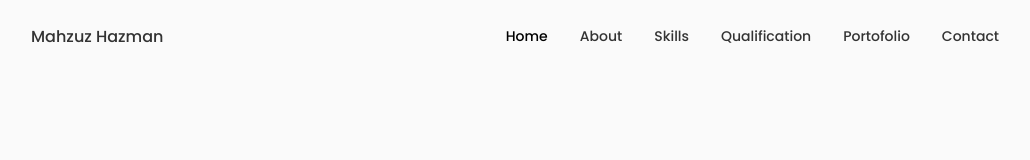
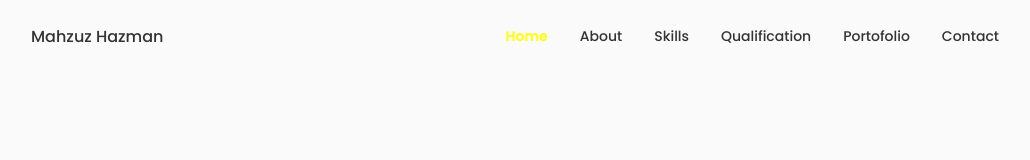
Before and after one commit to MahzuzH/portofolio-web-mahzuz, a React (Create React App) app: page / in a window 1280 px wide. In both pictures the pointer is over the link "Home". Shown: the top 160 px of the page, without its empty margins (125-1155 px from the left). Built offline with nearby package versions, Linux system fonts and the light colour scheme; the HTML template or start-up script is replaced by a standard one.

Commit message:
change link color

```diff
--- a/src/components/header/header.css
+++ b/src/components/header/header.css
@@ -43,10 +43,12 @@
 }
 
 /* Active*/
-
-.active-link,
+.active-link {
+    color: var(--title-color-dark);
+    font-weight: bold;
+}
 .nav__link:hover {
-    color: var(--title-color-dark);
+    color: yellow;
 }
 
 /*=============== BREAKPOINTS ===============*/
```
